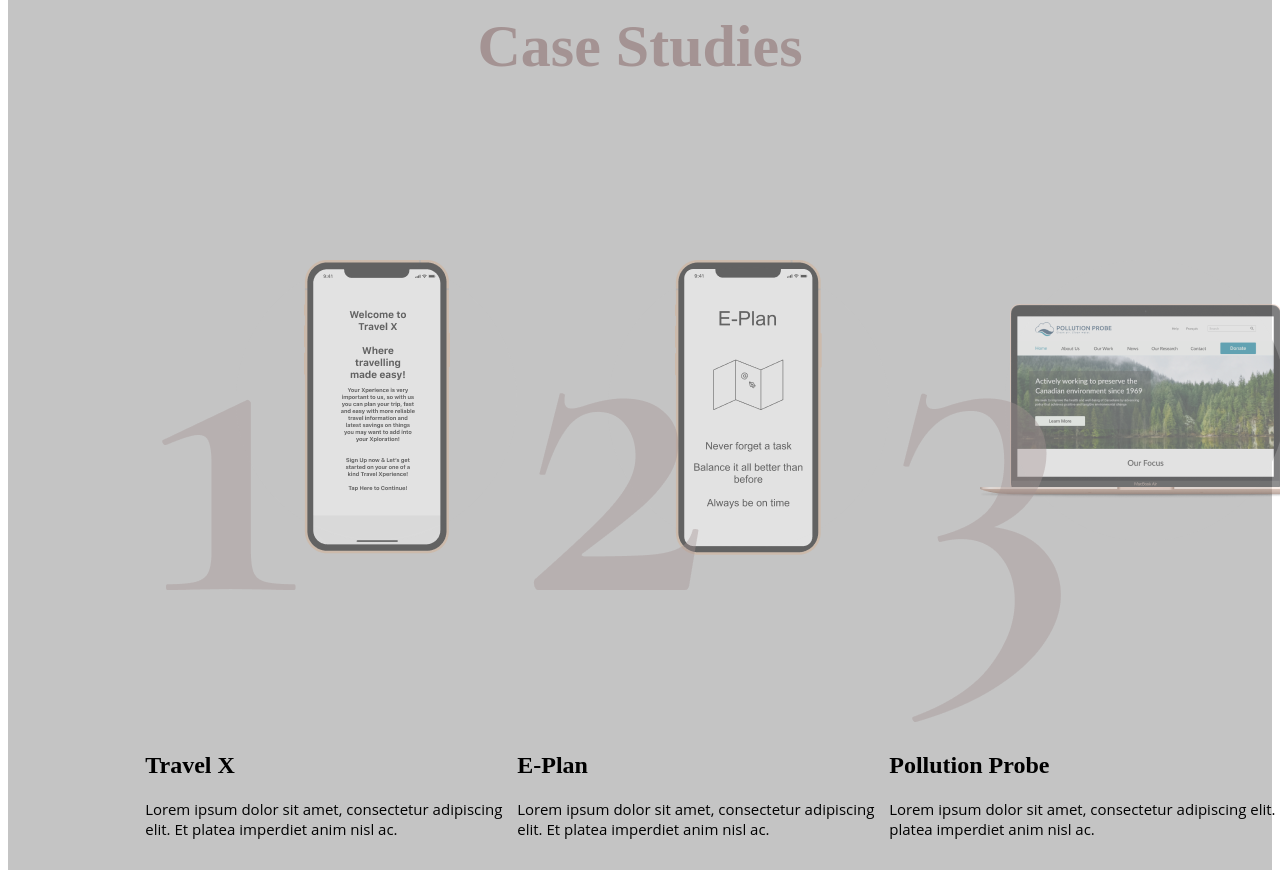
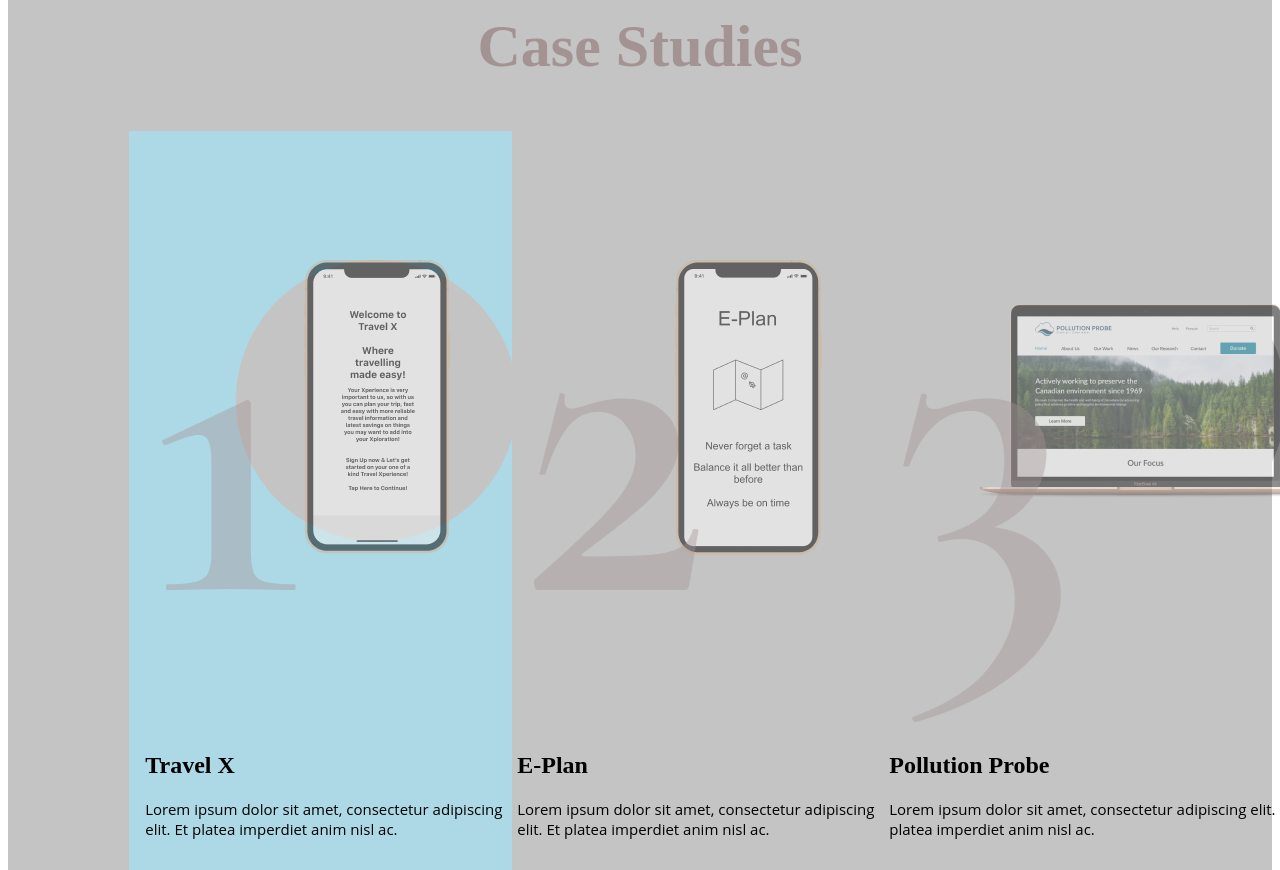
Before and after one commit to carlajayne/Portfolio_HTML_CSS, a plain HTML site: page index.html in a window 1280 px wide. Shown: the part 900-1770 px from the top of the page. Drawn offline with Linux system fonts and the light colour scheme.

Commit message:
case study redo

```diff
--- a/css/style.css
+++ b/css/style.css
@@ -39,7 +39,7 @@ header{
     float: right;
     padding-right: 15px;
   }
-    /*Case Studies*/
+    /*************Case Studies*************/
 .CaseStudies {
   background-color: #C4C4C4;
   padding: 100px;
@@ -50,8 +50,7 @@ header{
   width: 33%;
   margin: 2%;
   padding: 16px;
-  justify-content: space-between;
-  flex-shrink: 1;
+  background-color: lightblue;
 }
 
 
@@ -59,11 +58,6 @@ header{
 
 .SkillsandTools {
   background-color: #C4C4C4;
-}
-.mySkills {
-}
-.myTools {
-
 }
 
     /*Footer*/
@@ -105,5 +99,3 @@ header{
     display: inline-block;
     border: none;
   }
-
-  h2
```
Also changed, not shown: index.html (+2 -2 lines).
